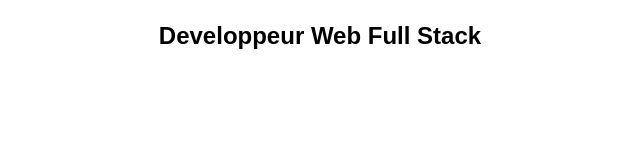
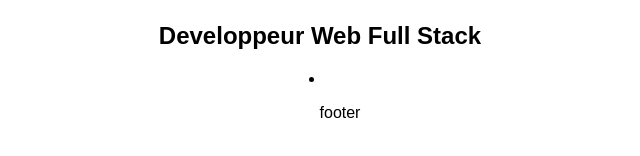
Before and after one commit to bobelbuho/portfolio, a React (Create React App) app: page / in a window 1280 px wide. Shown: the part 186-342 px from the top of the page, without its empty margins (320-960 px from the left). Built offline with nearby package versions, Linux system fonts and the light colour scheme.

Commit message:
Update 5 files FOOTER

```diff
--- a/package.json
+++ b/package.json
@@ -5,7 +5,9 @@
   "keywords": [],
   "main": "src/index.tsx",
   "dependencies": {
+    "bootstrap": "^5.3.2",
     "react": "18.2.0",
+    "react-bootstrap": "^2.9.2",
     "react-dom": "18.2.0",
     "react-scripts": "5.0.1"
   },
--- a/src/App.js
+++ b/src/App.js
@@ -1,5 +1,6 @@
 import "./styles.css";
 import Navbar from "./componnents/Navbar";
+import Footer from "./componnents/Footer";
 
 export default function App() {
   return (
@@ -7,6 +8,8 @@ export default function App() {
       <Navbar />
       <h1>Bob VAZ </h1>
       <h2>Developpeur Web Full Stack</h2>
+
+      <Footer />
     </div>
   );
 }
--- /dev/null
+++ b/src/componnents/Footer.js
@@ -0,0 +1,9 @@
+export default function Footer() {
+  return (
+    <div className="footer">
+      <li>
+        <ul>footer</ul>
+      </li>
+    </div>
+  );
+}
```
Also changed, not shown: 2 other files (tests, documents, lock files or other folders).
